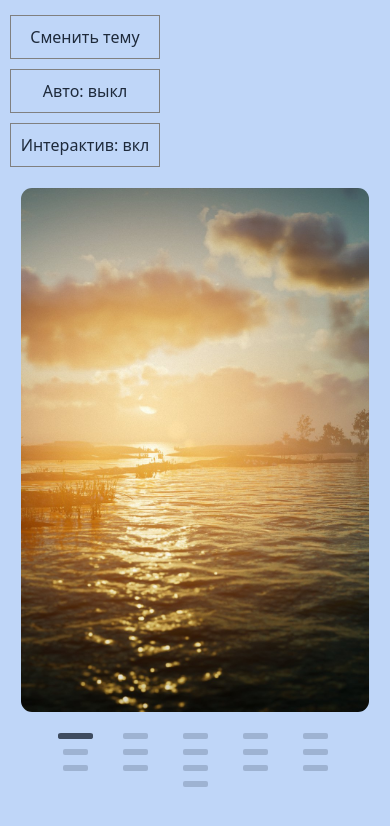
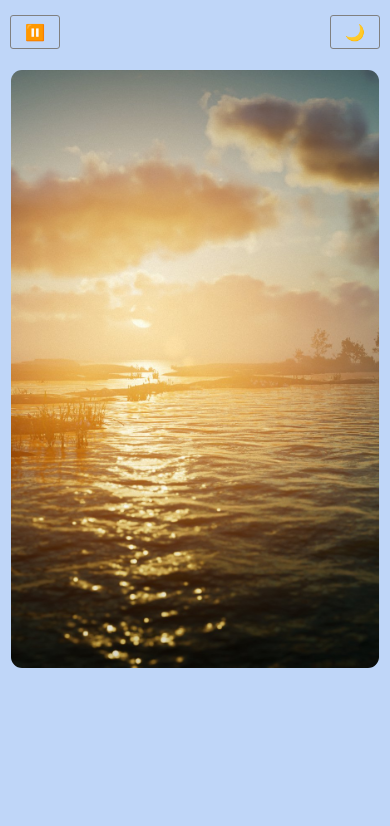
Before and after one commit to Igor-lx/Carousel, a React (Vite) app: page / in a window 390 px wide. Shown: the top 826 px of the page. Built offline with nearby package versions, Linux system fonts and the light colour scheme.

Commit message:
styles fix

```diff
--- a/src/TEST_COMPONENT/carouselMulti.module.scss
+++ b/src/TEST_COMPONENT/carouselMulti.module.scss
@@ -163,7 +163,6 @@
   width: 100%;
   height: auto;
   pointer-events: none;
-
   padding: 20px 15px 0;
 }
 
@@ -176,6 +175,7 @@
   border: none;
   border-radius: 2px;
   background-color: var(--color);
+  -webkit-tap-highlight-color: transparent;
   opacity: 0.2;
   transition:
     opacity 0.4s,
@@ -188,14 +188,12 @@
   cursor: default;
 }
 
-/* --- Desktop First Queries --- */
-
 @media (max-width: 1024px) {
   .outerContainer {
-    --nav-size-w: 35px;
-    --nav-size-h: 100px;
-    --nav-radius: 7%;
-    --nav-offset: 5px;
+    --nav-size-w: 30px;
+    --nav-size-h: 115px;
+    --nav-radius: 8%;
+    --nav-offset: 4px;
   }
   .navButton {
     background-color: rgba(0, 0, 0, 0.2);
@@ -207,13 +205,10 @@
 
 @media (max-height: 500px) and (orientation: landscape) {
   .innerContainer {
-    /* На лэндскейпе чуть поджимаем контент */
     flex-grow: 0;
     height: 60vh;
   }
 }
-
-/* --- Touch & State Selectors (No Nesting) --- */
 
 .outerContainer[data-touch="false"]
   .innerContainer:has(.slide:hover, .navZone:hover, .navZone:focus-visible)
--- a/src/app/App.module.scss
+++ b/src/app/App.module.scss
@@ -22,9 +22,8 @@
 
 .header {
   display: flex;
-  flex-direction: row;
   align-items: flex-start;
-  justify-content: flex-start;
+  justify-content: space-between;
   gap: 25px;
 }
 
@@ -33,10 +32,11 @@
   align-items: center;
   justify-content: center;
   width: auto;
-  min-width: 210px;
+  min-width: 110px;
   padding: 10px;
-  min-height: 44px;
+  min-height: 40px;
   border: 1px solid gray;
+  border-radius: 3px;
   cursor: pointer;
   transition: border-color 0.3s ease;
 }
@@ -59,30 +59,23 @@
     gap: 15px;
   }
 
-  .component {
-    padding: 10px;
-  }
-
   .button {
-    min-width: 150px;
+    min-width: 50px;
+    min-height: 0;
     padding: 7px;
   }
 }
 
 @media (max-width: 767px) {
   .page {
-    gap: 5px;
+    gap: 15px;
     padding: 10px;
   }
 
   .header {
-    flex-direction: column;
     padding: 5px 0;
     gap: 10px;
   }
-}
-
-@media (max-width: 479px) {
   .button {
     padding: 5px;
   }
--- a/src/app/App.tsx
+++ b/src/app/App.tsx
@@ -52,11 +52,10 @@ const carouselImgMock: Slide[] = [
 ];
 
 function App() {
-  const { toggleTheme } = useTheme();
+  const { toggleTheme, theme } = useTheme();
 
   const isTouch = useIsTouchScreen();
   const [isAutoOn, setIsAutoOn] = useState(false);
-  const [isInteractive, setIsInteractive] = useState(true);
 
   const CAROUSEL_VIS = useMemo(
     () => ({
@@ -74,22 +73,14 @@ function App() {
     <main className={appStyles.app}>
       <section className={appStyles.page}>
         <div className={appStyles.header}>
-          <button className={appStyles.button} onClick={toggleTheme}>
-            {"Сменить тему"}
-          </button>
-
           <button
             className={appStyles.button}
             onClick={() => setIsAutoOn((prev) => !prev)}
           >
-            {isAutoOn ? "Авто: вкл" : "Авто: выкл"}
+            {isAutoOn ? "⏩" : "⏸️"}
           </button>
-
-          <button
-            className={appStyles.button}
-            onClick={() => setIsInteractive((prev) => !prev)}
-          >
-            {isInteractive ? "Интерактив: вкл" : "Интерактив: выкл"}
+          <button className={appStyles.button} onClick={toggleTheme}>
+            {theme === "light" ? "☀️" : "🌙"}
           </button>
         </div>
 
@@ -98,9 +89,9 @@ function App() {
             visibleSlides={visibleSlides}
             slides={carouselImgMock}
             isAuto={isAutoOn}
-            isPaginated={true}
+            isPaginated={false}
             isPaginationDynamic={true}
-            isInteractive={isInteractive}
+            isInteractive={true}
             speedAutoBase={4000}
             speedManualStep={2000}
             speedManualJump={800}
```
